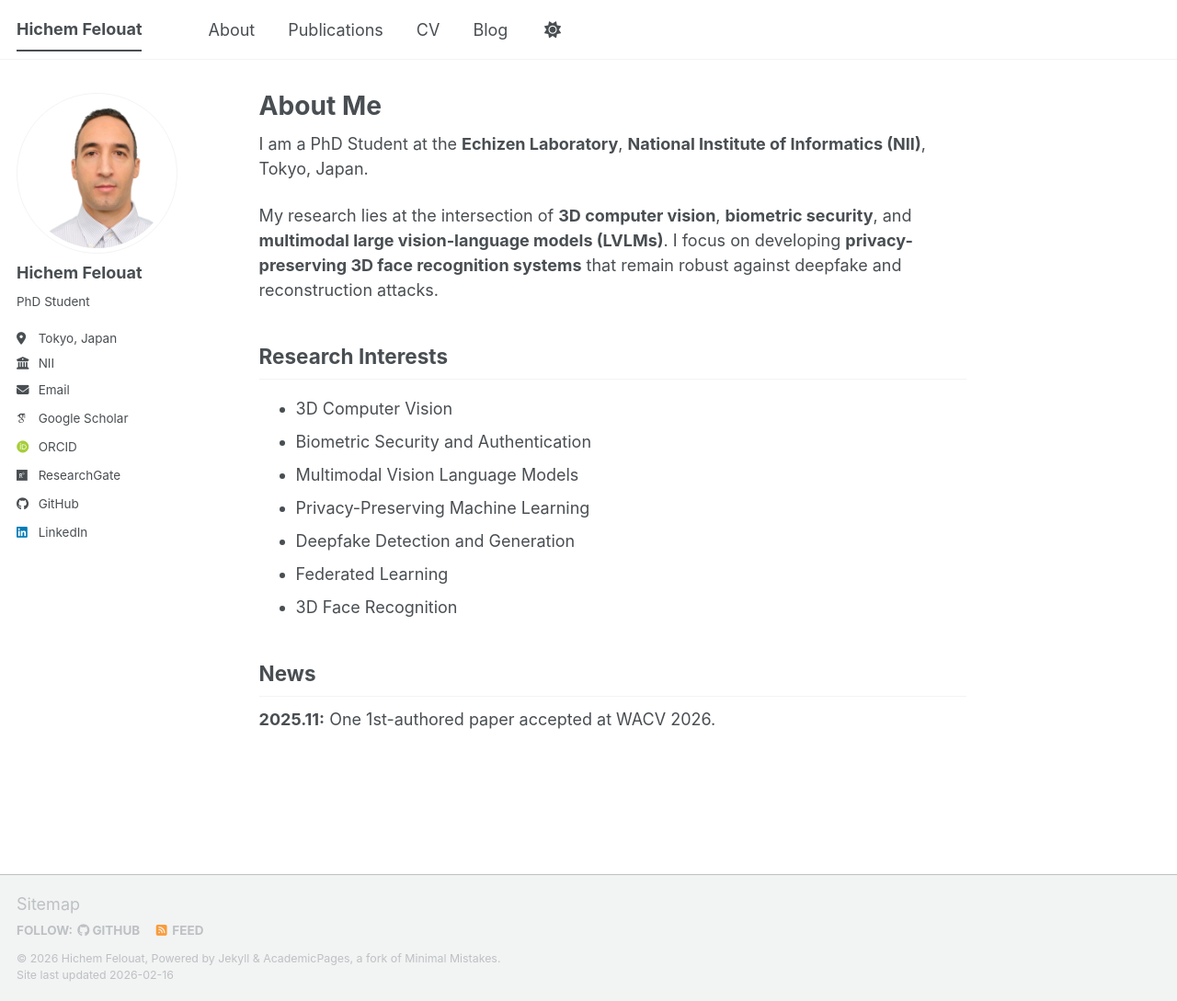
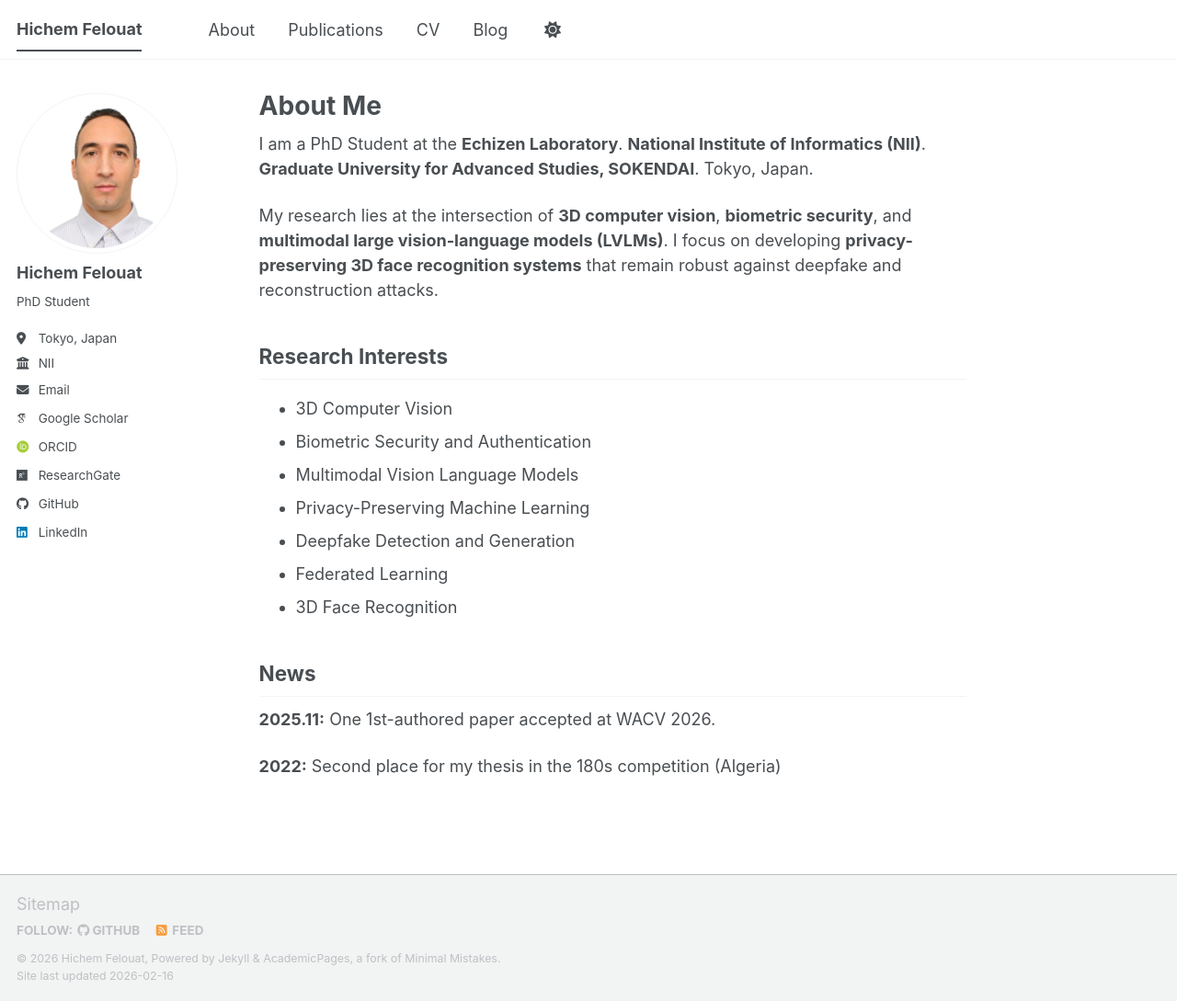
Before and after one commit to hichemfelouat/hichemfelouat.github.io, a Jekyll site: the page built from _pages/about.md, in a window 1280 px wide and 1089 px high. Shown: the whole window at 92% size. Built offline with Jekyll 4.4.1, drawn with Linux system fonts in a browser that asks for light colours; some web fonts are replaced; a script bundle is joined from its source files by our own code; library files that are not in the unit come from our copies.

Commit message:
Update about.md

```diff
--- a/_pages/about.md
+++ b/_pages/about.md
@@ -1,14 +1,13 @@
 ---
 permalink: /
 title: "About Me"
-excerpt: "PhD Student working on 3D Vision & AI Security."
 author_profile: true
-redirect_from:
-  - /about.html
-  - /about/
 ---
 
-I am a PhD Student at the **Echizen Laboratory**, **National Institute of Informatics (NII)**, Tokyo, Japan.
+I am a PhD Student at the **Echizen Laboratory**.
+**National Institute of Informatics (NII)**.
+**Graduate University for Advanced Studies, SOKENDAI**.
+Tokyo, Japan.
 
 My research lies at the intersection of **3D computer vision**, **biometric security**, and **multimodal large vision-language models (LVLMs)**. I focus on developing **privacy-preserving 3D face recognition systems** that remain robust against deepfake and reconstruction attacks.
 
@@ -25,3 +24,5 @@ My research lies at the intersection of **3D computer vision**, **biometric secu
 ## News
 
 **2025.11:** One 1st-authored paper accepted at WACV 2026.
+
+**2022:** Second place for my thesis in the 180s competition (Algeria)
```
